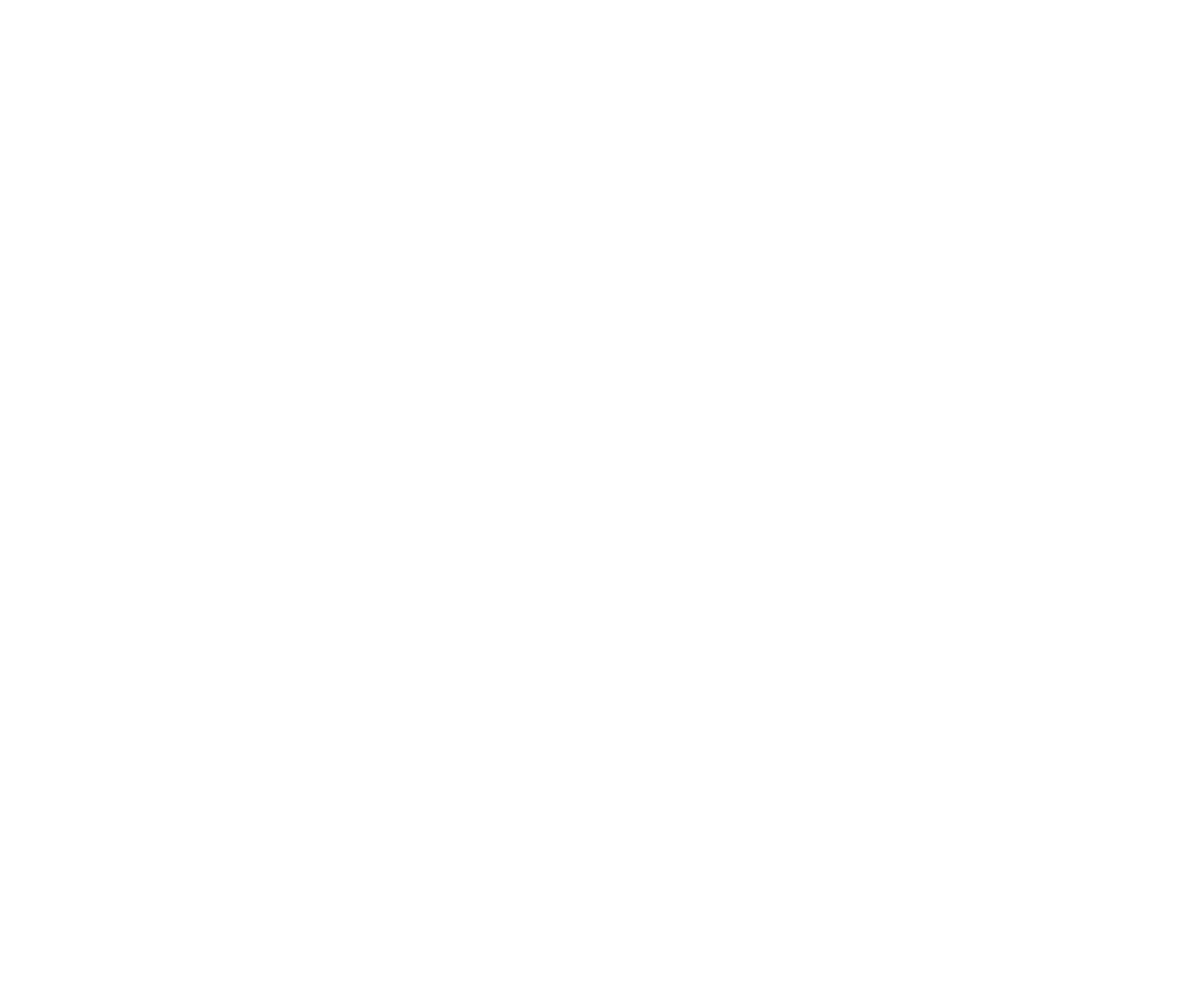
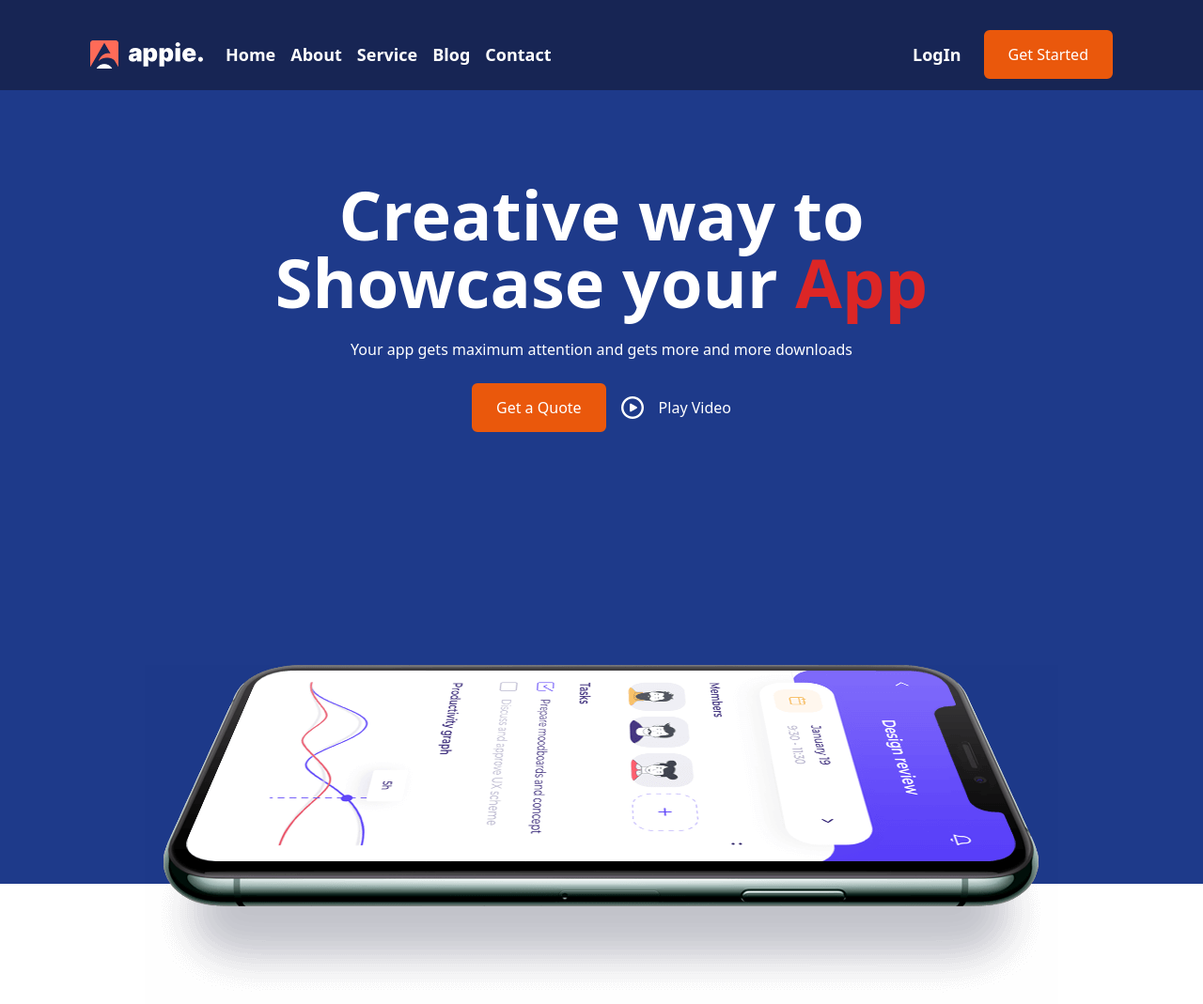
Before and after one commit to shahab-24/app-launching-with-tailwind, a plain HTML site: page index.html in a window 1280 px wide. Shown: the whole page at 94% size. Before the commit the page ends 800 px from the top, so only its background shows below. Drawn offline with nearby package versions, Linux system fonts and the light colour scheme.

Commit message:
added hero area

```diff
--- a/index.html
+++ b/index.html
@@ -4,8 +4,56 @@
   <meta charset="UTF-8">
   <meta name="viewport" content="width=device-width, initial-scale=1.0">
   <title>App Launching</title>
+  <script src="https://cdn.tailwindcss.com"></script>
 </head>
 <body>
 
+    <nav class="h-24 bg-blue-950">
+      <div class="container mx-auto lg:px-24 py-8">
+        <div class="flex justify-between">
+          <div class="flex text-white justify-between items-center space-x-6">
+            <div>
+              <img src="./assets/logo-3.png" alt="">
+            </div>
+            <div class="text-lg font-semibold space-x-4 hidden lg:flex">
+              <a class="hover:text-orange-600 duration-300" href="">Home</a>
+              <a class="hover:text-orange-600 duration-300" href="">About</a>
+              <a class="hover:text-orange-600 duration-300" href="">Service</a>
+              <a class="hover:text-orange-600 duration-300" href="">Blog</a>
+              <a class="hover:text-orange-600 duration-300" href="">Contact</a>
+            </div>
+
+
+          </div>
+          <div class="space-x-6 text-white hidden lg:flex">
+            <button class="text-lg font-semibold">LogIn</button>
+            <button class="bg-orange-600 px-6 py-3 hover:bg-transparent rounded-md border-2 border-orange-600 duration-300">Get Started</button>
+          </div>
+          <div class="lg:hidden w-8 h-8 space-x-4"> <img src="./assets/more.png" alt="">
+
+          </div>
+
+        </div>
+      </div>
+    </nav>
+    <header class="bg-blue-900 py-24 flex justify-center text-white">
+      <div class="container lg:px-24 px-8 mx-auto">
+        <div class="space-y-6 mx-auto text-center">
+          <h1 class="font-bold text-7xl">Creative way to <br>Showcase your <span class="text-red-600">App</span></h1>
+          <p>Your app gets maximum attention and gets more and more downloads</p>
+          <div class="flex justify-center items-center space-x-4">
+        <button class="bg-orange-600 px-6 py-3 hover:bg-transparent rounded-md border-2 border-orange-600 duration-300">Get a Quote</button>
+          <button class="flex justify-center items-center">
+            <img class="mr-4" src="/assets/play-button.png" alt=""> Play Video</button>
+          </div>
+          <div class="translate-y-24 md:translate-y-36 lg:translate-y-56 flex justify-center">
+            <img src="./assets/hero-thumb-4.png" alt="">
+          </div>
+          </div>
+      </div>
+
+    </header>
+
+
 </body>
 </html>
```
Also changed, not shown: tailwind.config.js (added).
